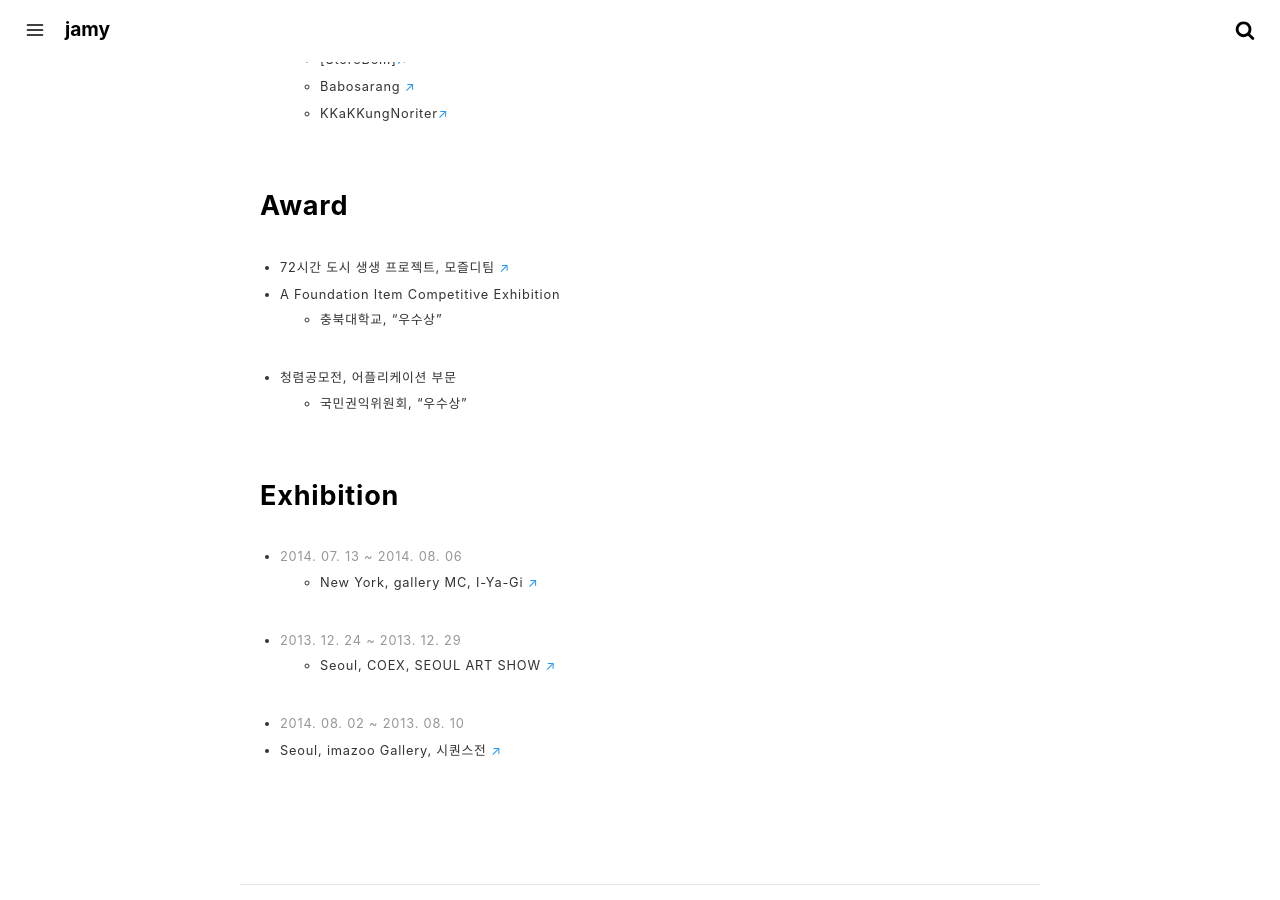
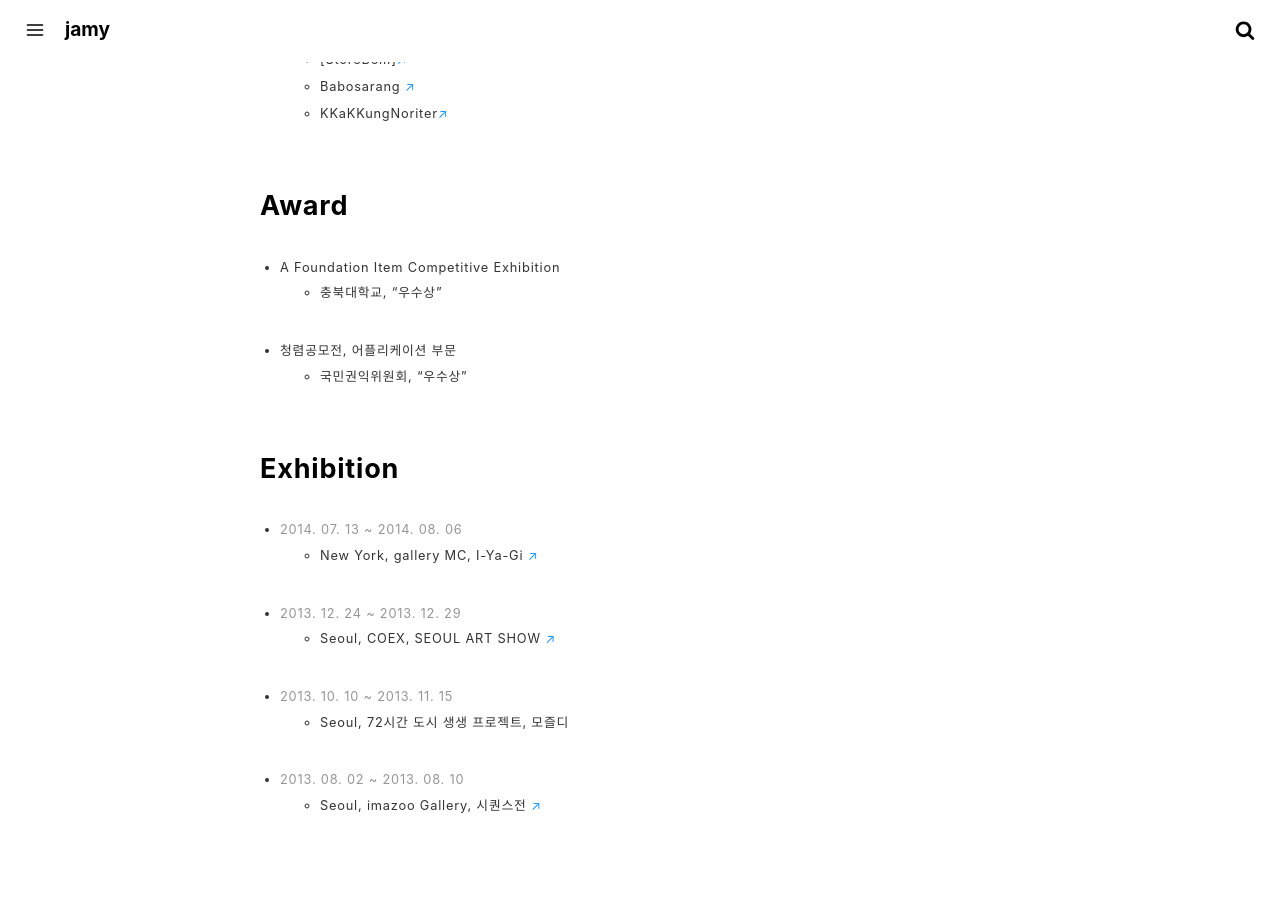
Before and after one commit to crazyjamy/crazyjamy.github.io, a Jekyll site: the page built from about.md, in a window 1280 px wide and 900 px high, scrolled down 1492 px. Built offline with Jekyll 4.4.1, drawn with Linux system fonts in a browser that asks for light colours; some of the changed lines change nothing that is shown.

Commit message:
Update about.md

```diff
--- a/about.md
+++ b/about.md
@@ -13,15 +13,15 @@
 
 ### EXPERIENCE
 - <span style="color: #969696;">2017.05 ~ Now</span>
-  - [teammobile.io](https://www.teammobile.io/) · UI/UX DESIGNER
+  - teammobile.io <a href="https://www.teammobile.io/" target="_blank">↗</a> · UI/UX DESIGNER
 - <span style="color: #969696;">2016.06 ~ 2017.04</span>
-  - [Babosarang](http://www.babosarang.co.kr/) · UI/UX DESIGNER
+  - Babosarang <a href="http://www.babosarang.co.kr/" target="_blank">↗</a> · UI/UX DESIGNER
 - <span style="color: #969696;">2015.12 ~ 2016.06</span>
   - Designer at BESOFT · UI/UX DESIGNER
 - <span style="color: #969696;">2015.08 ~ 2015.11</span>
-  - [MOOOVR](http://mooovr.com/) · UI/UX DESIGNER, VISUAL EFFECTS ARTIST
+  - MOOOVR <a href="http://mooovr.com/" target="_blank">↗</a> · UI/UX DESIGNER, VISUAL EFFECTS ARTIST
 - <span style="color: #969696;">2015.01 ~ 2015.08</span>
-  - [SURF](https://play.google.com/store/apps/developer?id=SURF+Inc.) · UI/UX DESIGNER
+  - SURF <a href="https://play.google.com/store/apps/developer?id=SURF+Inc" target="_blank">↗</a> · UI/UX DESIGNER
 
 ### PROJECT
 + ANDROID APP
@@ -54,7 +54,6 @@
   + KKaKKungNoriter<a href="http://kkakkungnoriter.com/" target="_blank">↗</a>
 
 ### Award
-- 72시간 도시 생생 프로젝트, 모즐디팀 <a href="http://www.lafent.com/sns/news_view.html?news_id=110411" target="_blank">↗</a>
 - A Foundation Item Competitive Exhibition
   - 충북대학교, "우수상"
 - 청렴공모전, 어플리케이션 부문
@@ -65,5 +64,7 @@
   + New York, gallery MC, I-Ya-Gi <a href="http://www.gallerymc.org/h/i-ya-gi-that-connote-you-and-me/" target="_blank">↗</a>
 + <span style="color: #969696;">2013. 12. 24 ~ 2013. 12. 29</span>
   + Seoul, COEX, SEOUL ART SHOW <a href="http://seoulartshow.com/n_sub02/2014_02_01.php" target="_blank">↗</a>
-+  <span style="color: #969696;">2014. 08. 02 ~ 2013. 08. 10</span>
++ <span style="color: #969696;">2013. 10. 10 ~ 2013. 11. 15</span>
+  + Seoul, 72시간 도시 생생 프로젝트, 모즐디
++ <span style="color: #969696;">2013. 08. 02 ~ 2013. 08. 10</span>
   + Seoul, imazoo Gallery, 시퀀스전 <a href="http://www.imazoo.com/index.htm" target="_blank">↗</a>
```
